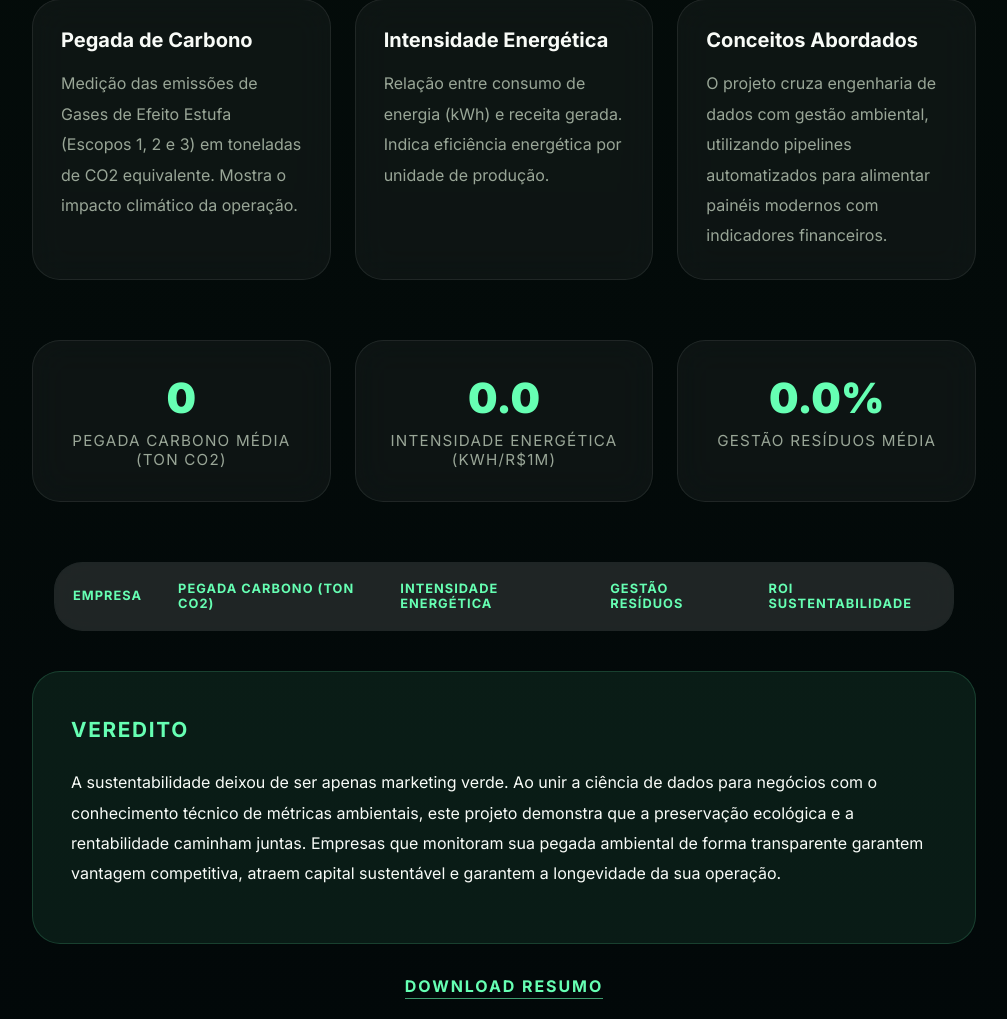
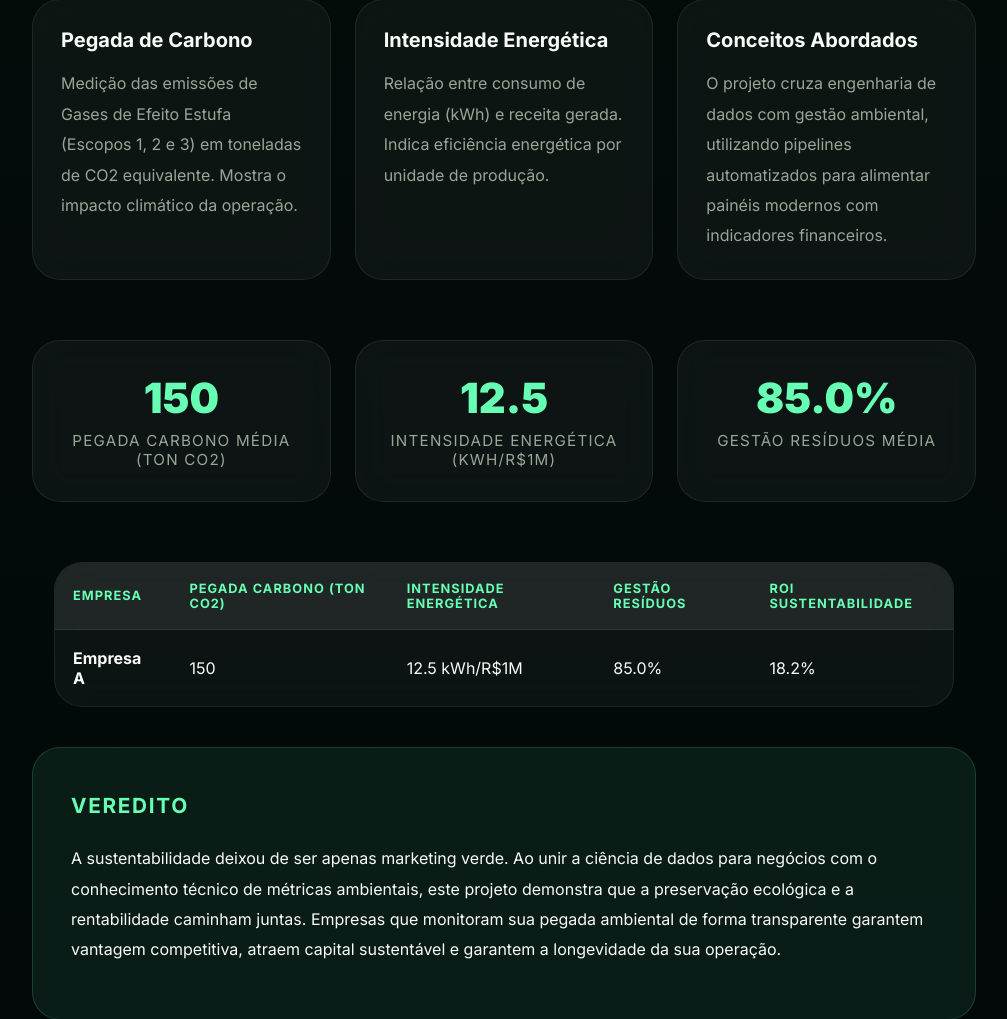
Before and after one commit to kaiovitormr/techearth, a Flask app: page /impacto in a window 1280 px wide. Shown: the part 905-1924 px from the top of the page, without its empty margins (136-1143 px from the left). Run offline with Flask 3, Linux system fonts and the light colour scheme; lists and menus that the app fills with data are empty.

Commit message:
fix: corrigindo tag do pdf e alimentando variaveis

```diff
--- a/app.py
+++ b/app.py
@@ -19,19 +19,18 @@ def index():
 def projetos():
     return render_template('projetos.html')
 
-@app.route('/impacto') # Ou o nome da sua rota
+@app.route('/impacto')
 def impacto():
-    # VOCÊ PRECISA DEFINIR ESSAS VARIÁVEIS AQUI:
-    empresas = [] # Ou os seus dados reais
-    media_pegada_carbono = 0
-    media_intensidade_energetica = 0
-    media_gestao_residuos = 0
+    # Crie uma lista vazia ou com dados para o loop não quebrar
+    empresas_demo = [
+        {'nome': 'Empresa A', 'pegada_carbono_ton_co2': 150, 'intensidade_energetica_kwh_receita': 12.5, 'gestao_residuos_percent': 85, 'roi_sustentabilidade': 18.2}
+    ]
 
     return render_template('impacto.html',
-                           empresas=empresas,
-                           media_pegada_carbono=media_pegada_carbono,
-                           media_intensidade_energetica=media_intensidade_energetica,
-                           media_gestao_residuos=media_gestao_residuos)
+                           empresas=empresas_demo,
+                           media_pegada_carbono=150,
+                           media_intensidade_energetica=12.5,
+                           media_gestao_residuos=85)
 
 # NOVA ROTA PARA PDF (Substituindo a de .doc)
 @app.route('/impacto/resumo.pdf')
--- a/templates/impacto.html
+++ b/templates/impacto.html
@@ -340,7 +340,7 @@
         </div>
 
         <div style="margin-top: 32px; text-align: center;">
-            <a href="/impacto/resumo.pdf" class="download-link">Download resumo</a>
+            <a href="{{ url_for('static', filename='resumo.pdf') }}" class="download-link">Download resumo</a>
         </div>
     </div>
 </body>
```
